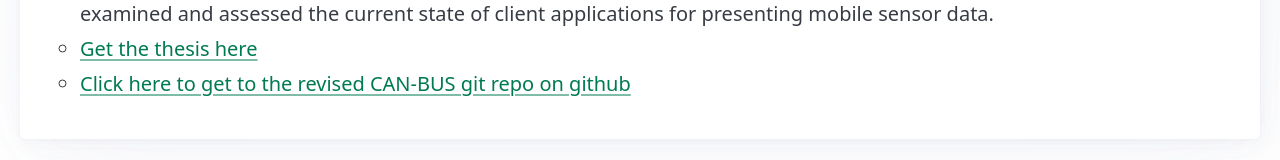
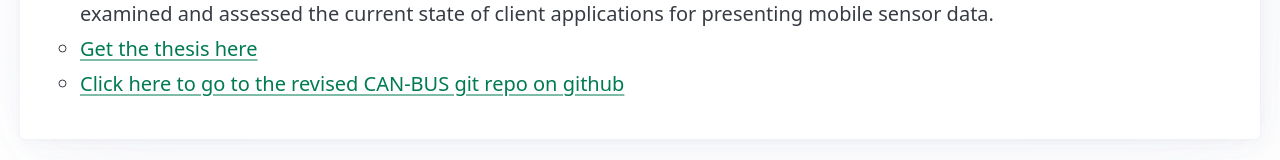
Before and after one commit to jackyscript/dejafu-cv, a Vue app: page /publication in a window 1280 px wide. Shown: the part 476-636 px from the top of the page. Built offline with nearby package versions, Linux system fonts and the light colour scheme.

Commit message:
Improve wording

```diff
--- a/src/components/PublicationComponent.vue
+++ b/src/components/PublicationComponent.vue
@@ -22,7 +22,7 @@ import PublicationItem from './items/PublicationItem.vue'
       </li>
       <li>
         <a href="https://github.com/jackyscript/telemetry-client" target="_blank"
-          >Click here to get to the revised CAN-BUS git repo on github</a
+          >Click here to go to the revised CAN-BUS git repo on github</a
         >
       </li>
     </ul>
```
